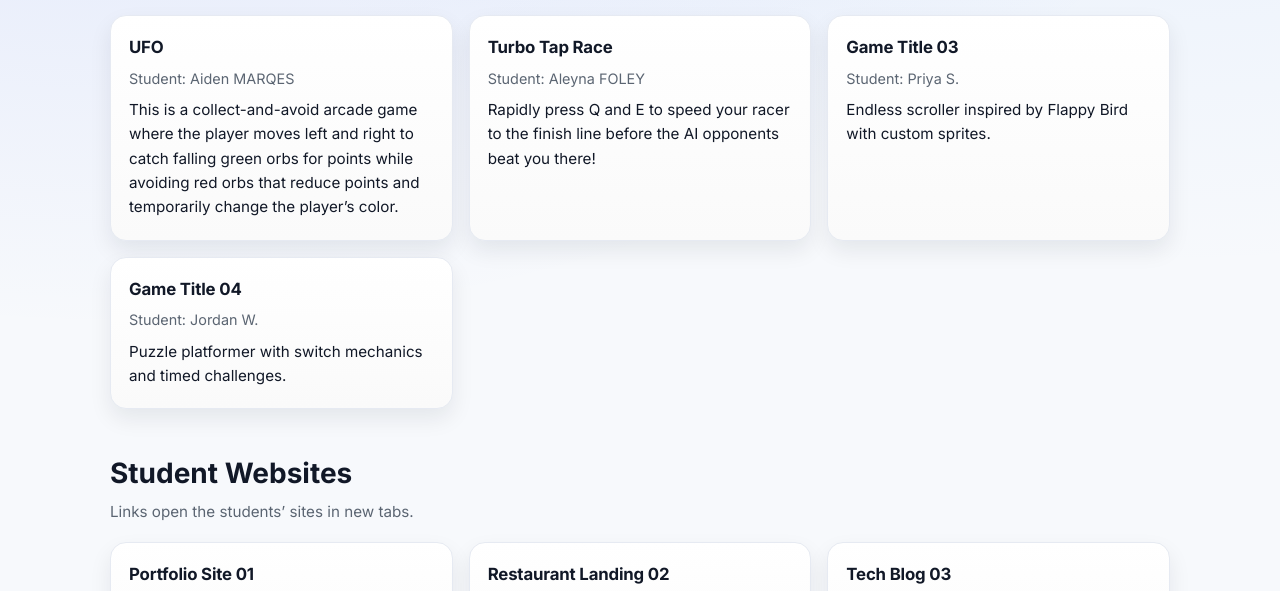
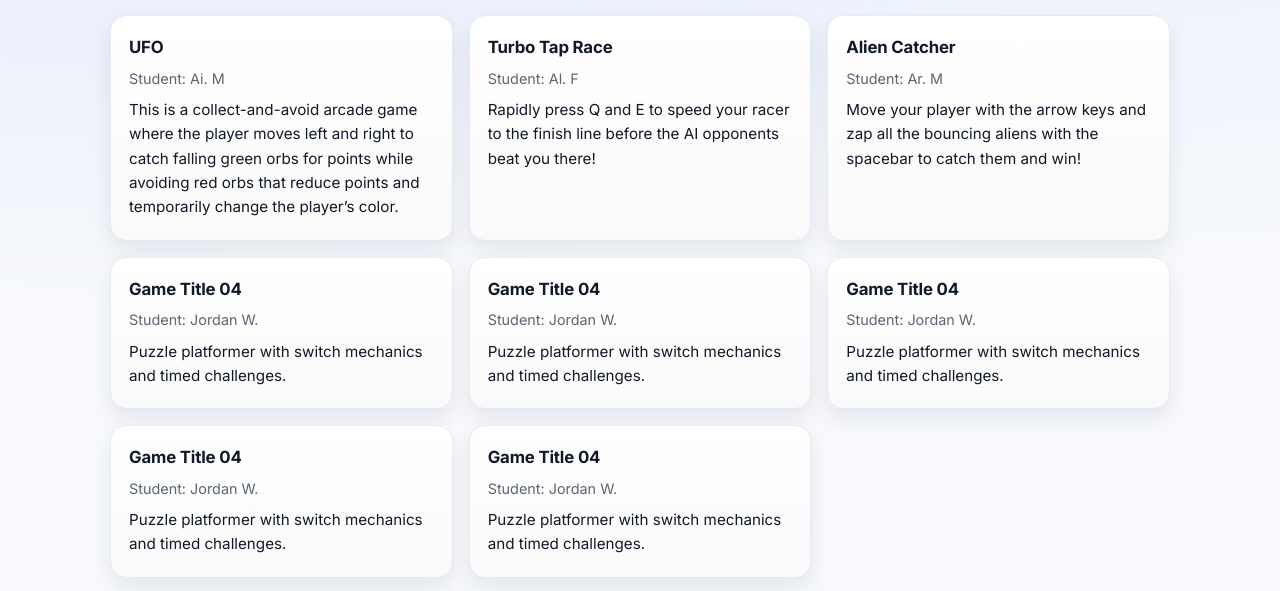
Before and after one commit to lawlietcz/lawlietcz.github.io, a plain HTML site: page index.html in a window 1280 px wide. Shown: the part 332-923 px from the top of the page. Drawn offline with Linux system fonts and the light colour scheme.

Commit message:
Update index.html

```diff
--- a/index.html
+++ b/index.html
@@ -33,7 +33,7 @@
         <a class="card" href="https://studio.code.org/projects/gamelab/G98t29zV5H0mwGCGOA3qpJS-WFvHQnq0wBEWy08qbo4" target="_blank" rel="noopener noreferrer">
           <div class="card-body">
             <h3 class="card-title">UFO</h3>
-            <p class="card-meta">Student: Aiden MARQES</p>
+            <p class="card-meta">Student: Ai. M</p>
             <p class="card-desc">This is a collect-and-avoid arcade game where the player moves left and right to catch falling green orbs for points while avoiding red orbs that reduce points and temporarily change the player’s color.</p>
           </div>
         </a>
@@ -41,16 +41,48 @@
         <a class="card" href="https://studio.code.org/projects/gamelab/cNVprODssDsC6FOpLI_cAEoii9npZCwS7s59F7dwTn0" target="_blank" rel="noopener noreferrer">
           <div class="card-body">
             <h3 class="card-title">Turbo Tap Race</h3>
-            <p class="card-meta">Student: Aleyna FOLEY</p>
+            <p class="card-meta">Student: Al. F</p>
             <p class="card-desc">Rapidly press Q and E to speed your racer to the finish line before the AI opponents beat you there!</p>
           </div>
         </a>
 
-        <a class="card" href="https://example.com/game-03" target="_blank" rel="noopener noreferrer">
+        <a class="card" href="https://studio.code.org/projects/gamelab/ikvMIxxfJIaRhO7Yel09cs5lK68qia8IaMN-HXycB4g" target="_blank" rel="noopener noreferrer">
           <div class="card-body">
-            <h3 class="card-title">Game Title 03</h3>
-            <p class="card-meta">Student: Priya S.</p>
-            <p class="card-desc">Endless scroller inspired by Flappy Bird with custom sprites.</p>
+            <h3 class="card-title">Alien Catcher</h3>
+            <p class="card-meta">Student: Ar. M</p>
+            <p class="card-desc">Move your player with the arrow keys and zap all the bouncing aliens with the spacebar to catch them and win!</p>
+          </div>
+        </a>
+
+        <a class="card" href="https://example.com/game-04" target="_blank" rel="noopener noreferrer">
+          <div class="card-body">
+            <h3 class="card-title">Game Title 04</h3>
+            <p class="card-meta">Student: Jordan W.</p>
+            <p class="card-desc">Puzzle platformer with switch mechanics and timed challenges.</p>
+          </div>
+        </a>
+
+        <a class="card" href="https://example.com/game-04" target="_blank" rel="noopener noreferrer">
+          <div class="card-body">
+            <h3 class="card-title">Game Title 04</h3>
+            <p class="card-meta">Student: Jordan W.</p>
+            <p class="card-desc">Puzzle platformer with switch mechanics and timed challenges.</p>
+          </div>
+        </a>
+
+        <a class="card" href="https://example.com/game-04" target="_blank" rel="noopener noreferrer">
+          <div class="card-body">
+            <h3 class="card-title">Game Title 04</h3>
+            <p class="card-meta">Student: Jordan W.</p>
+            <p class="card-desc">Puzzle platformer with switch mechanics and timed challenges.</p>
+          </div>
+        </a>
+
+        <a class="card" href="https://example.com/game-04" target="_blank" rel="noopener noreferrer">
+          <div class="card-body">
+            <h3 class="card-title">Game Title 04</h3>
+            <p class="card-meta">Student: Jordan W.</p>
+            <p class="card-desc">Puzzle platformer with switch mechanics and timed challenges.</p>
           </div>
         </a>
 
```
